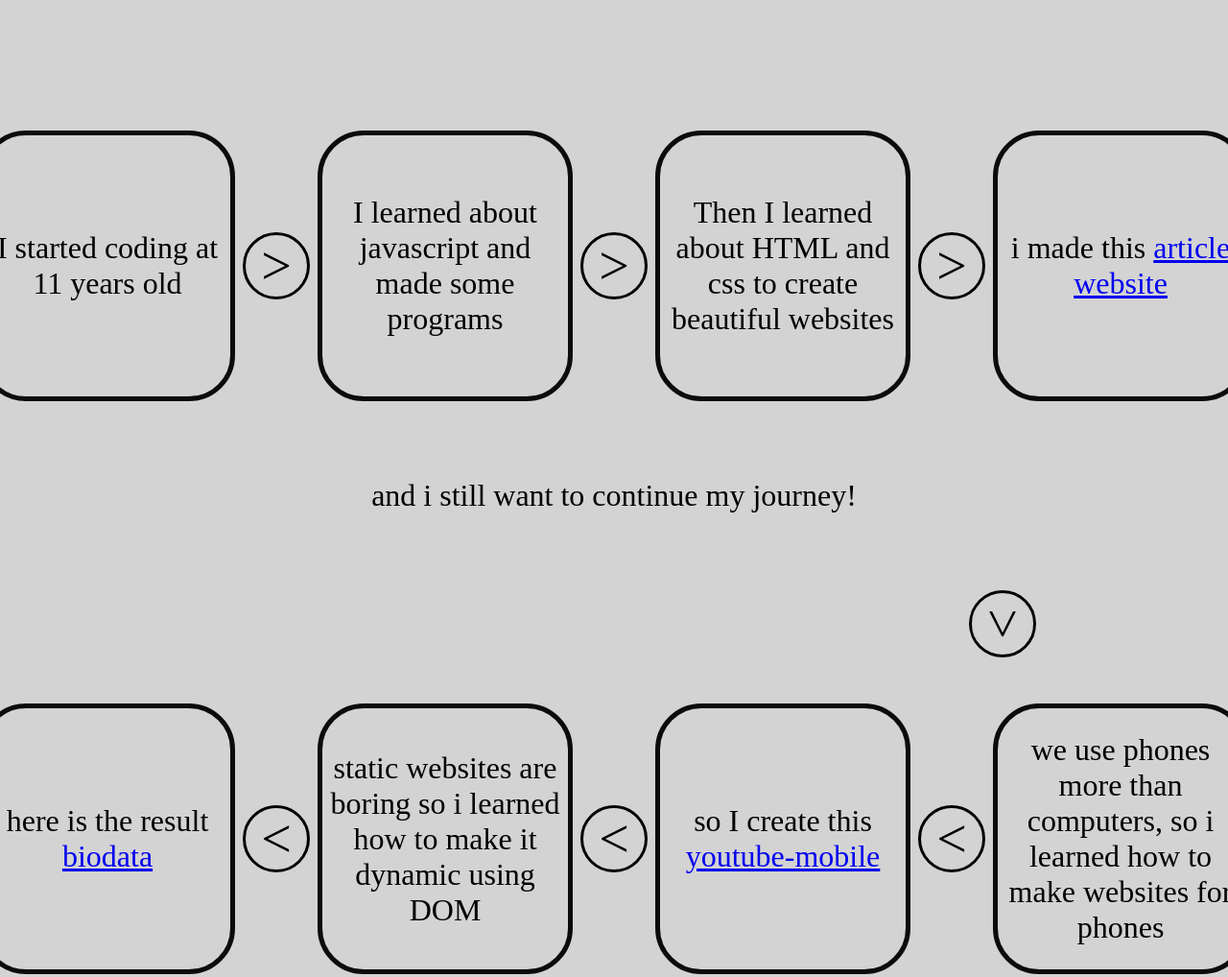
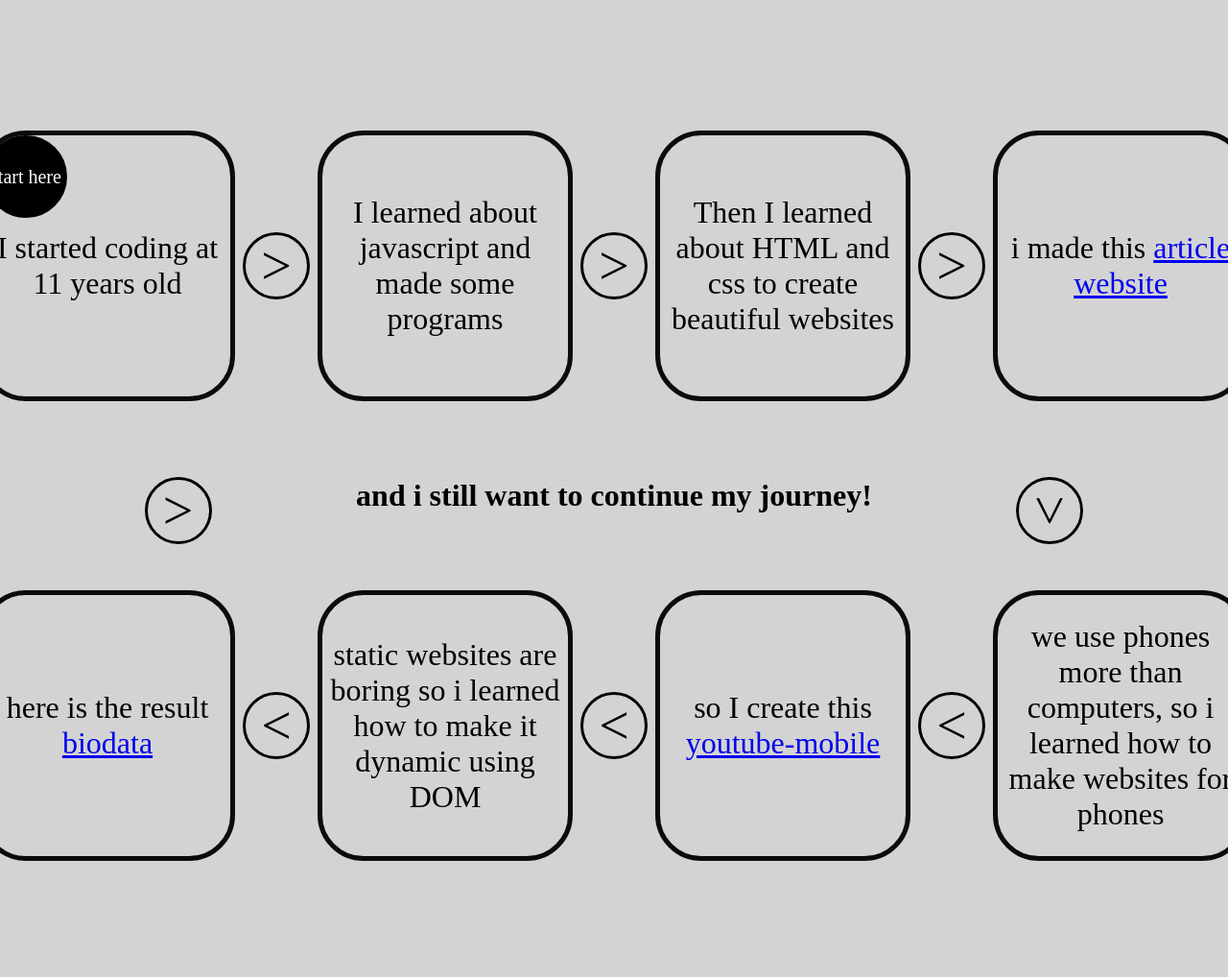
Before and after one commit to Adam-abualrub/developer_portofolio, a website: page index.html in a window 1280 px wide. Shown: the part 680-1698 px from the top of the page at 96% size. After the commit the page ends 1641 px from the top, so only its background shows below. Drawn offline with nearby package versions, Linux system fonts and the light colour scheme.

Commit message:
we add space to the middle nav

```diff
--- a/index.css
+++ b/index.css
@@ -116,8 +116,9 @@ body {
     width: 15rem;
     font-size: 2rem;
     height: 16rem;
-    align-content: center;
+    align-content:center;
     padding: 0.5rem;
+    position: relative;
     text-align: center;
 }
 
@@ -168,6 +169,30 @@ body {
     }
 }
 
+.small-circle {
+    border: rgb(0, 0, 0) 3px solid;
+    border-radius: 50%;
+    width: 5rem;
+    height: 5rem;
+    font-size: 1.25rem;
+    align-content: center;
+    text-align: center;
+    align-self: flex-end;
+    top: 0px;
+    left: 0px;
+    position: absolute;
+    background-color: black;
+    color: white;
+}
+
+
+.nav-center {
+    display: flex;
+    flex-direction: row;
+    width: 100%;
+    justify-content: space-evenly;
+}
+
 .circle-1 {
     border: rgb(0, 0, 0) 3px solid;
     border-radius: 50%;
@@ -177,7 +202,17 @@ body {
     align-content: center;
     text-align: center;
     align-self: flex-end;
-    margin-right: 12.5rem;
+}
+
+.circle-2{
+    border: rgb(0, 0, 0) 3px solid;
+    border-radius: 50%;
+    width: 4rem;
+    height: 4rem;
+    font-size: 3.5rem;
+    align-content: center;
+    text-align: center;
+    align-self: flex-end;
     rotate: 90deg;
 }
 
@@ -185,4 +220,5 @@ body {
     font-size: 2rem;
     align-content: center;
     text-align: center;
+    font-weight: bold;
 }
--- a/index.html
+++ b/index.html
@@ -34,7 +34,13 @@
 
     <div class="mega-container">
         <div class="first-container">
-            <div class="square">I started coding at 11 years old</div>
+            <div class="square">
+                <div class="small-circle">
+                    start here
+                </div>
+
+                I started coding at 11 years old
+            </div>
             <div class="circle">></div>
             <div class="square">I learned about javascript and made some programs</div>
             <div class="circle">></div>
@@ -43,8 +49,11 @@
             <div class="square">i made this <a href="https://github.com/adam-abualrob/exam-3.git">article website</a>
             </div>
         </div>
-        <p class="paragragh">and i still want to continue my journey!</p>
-        <div class="circle-1">></div>
+        <div class="nav-center">
+            <div class="circle-1">></div>
+            <p class="paragragh">and i still want to continue my journey!</p>
+            <div class="circle-2">></div>
+        </div>
         <div class="second-container">
             <div class="square">here is the result <a href="https://github.com/adam-abualrob/biodata">biodata</a></div>
             <div class="circle">&lt;</div>
```
